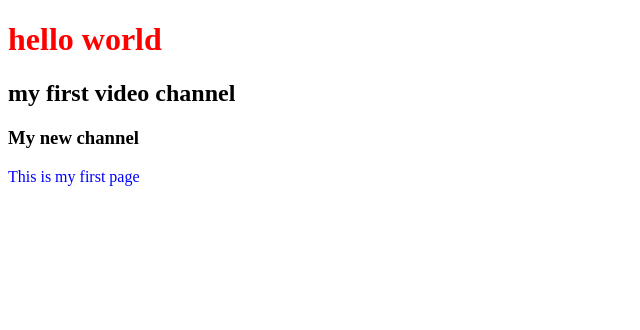
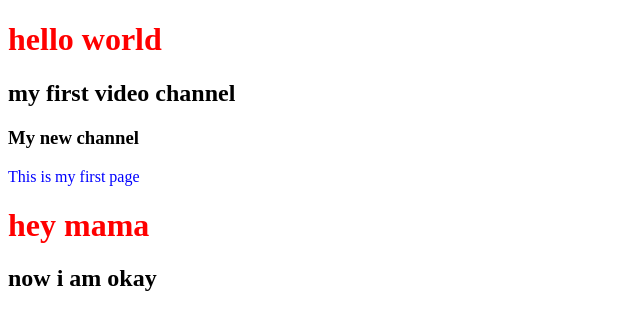
Before and after one commit to toafia/my-sceond-repo, a plain HTML site: page index.html in a window 1280 px wide. Shown: the whole page, without its empty margins (0-640 px from the left). Drawn offline with Linux system fonts and the light colour scheme.

Commit message:
make changed

```diff
--- a/index.html
+++ b/index.html
@@ -12,6 +12,8 @@
     <h2>my first video channel</h2>
     <h3>My new channel</h3>
     <p>This is my first page</p>
+    <h1> hey mama</h1>
+    <h2>now i am okay</h2>
 
 
 </body>
```
Also changed, not shown: pics.jpg (added), up.jpg (added).
